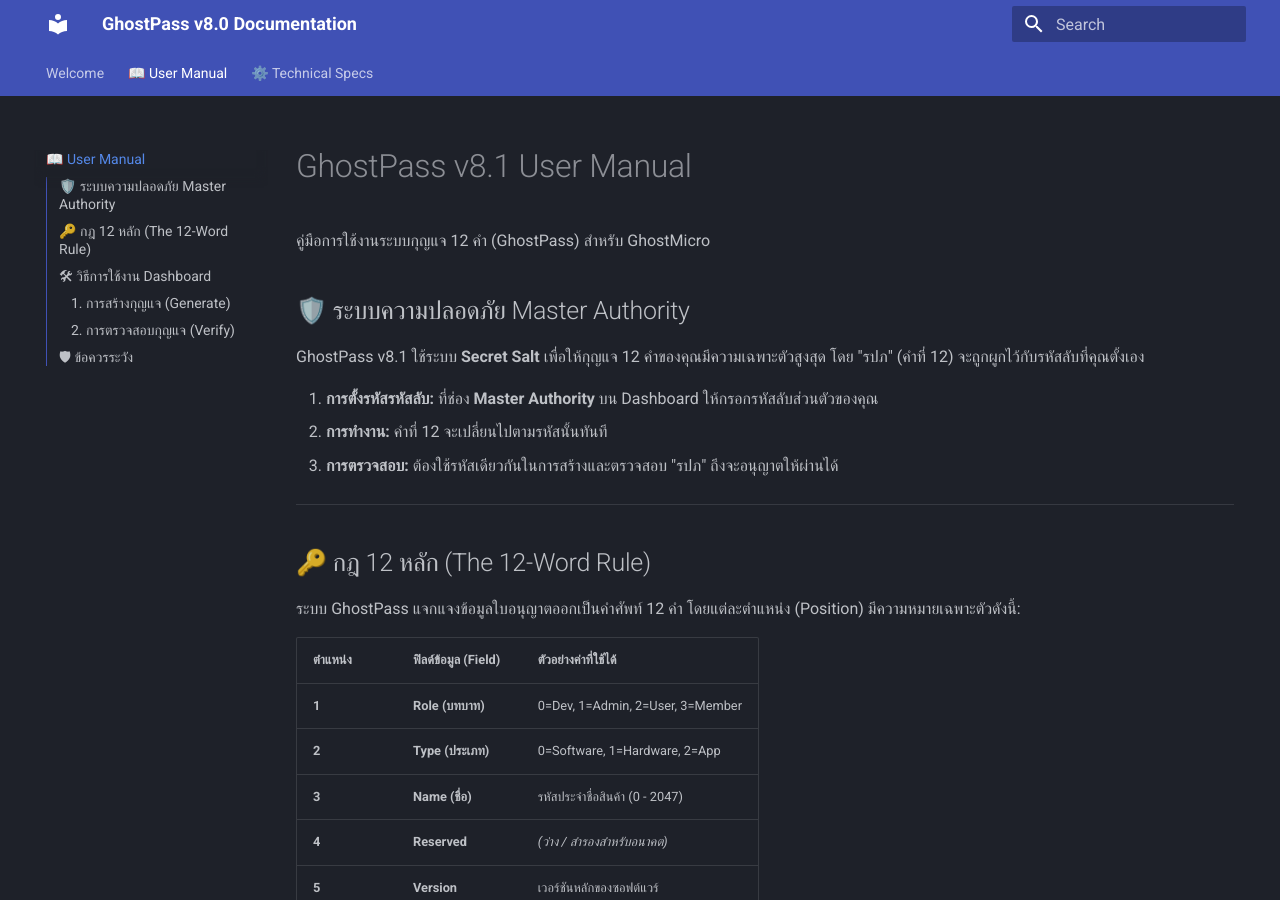
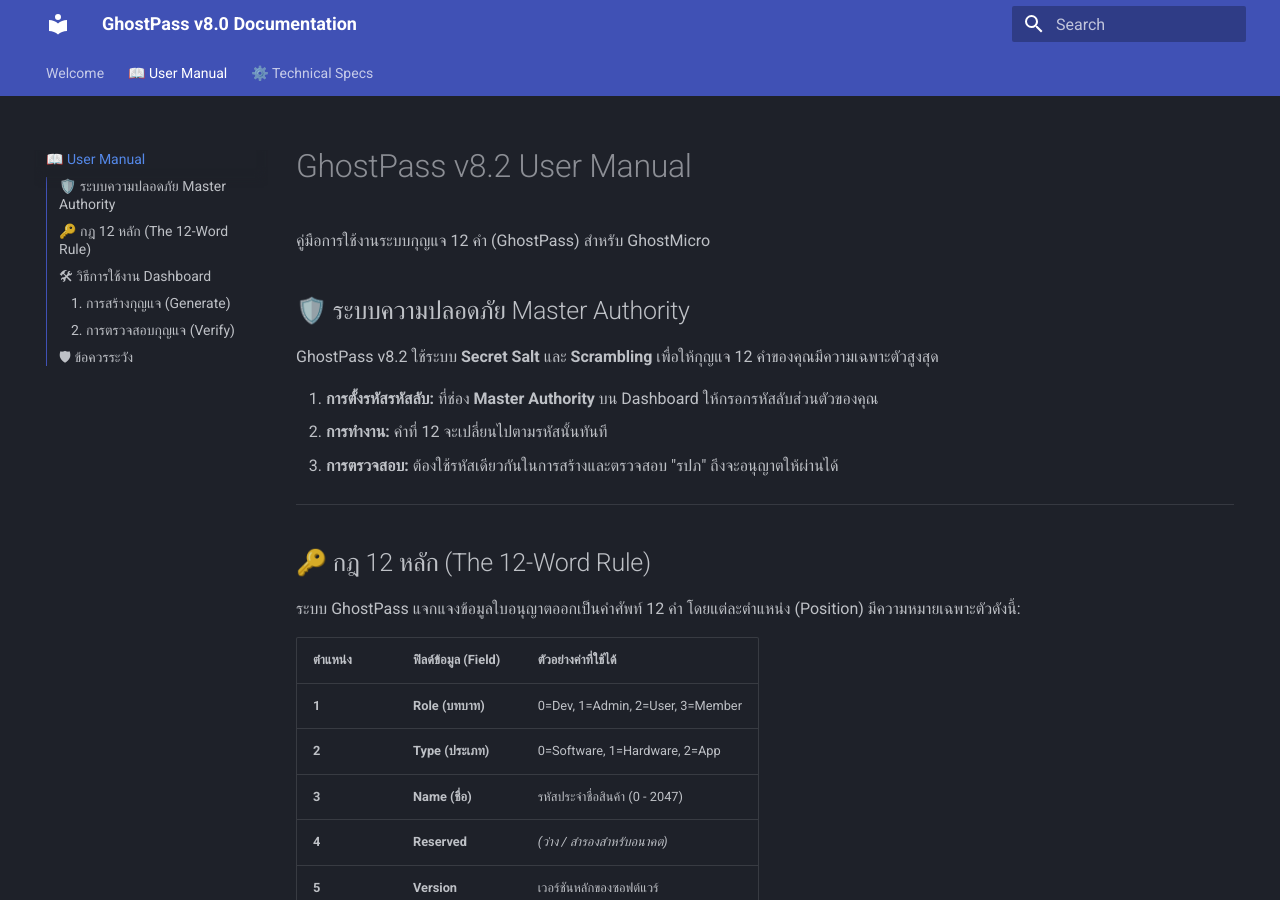
Before and after one commit to GhostMicro/GhostPassV8-Doc, an MkDocs documentation site: the page built from docs/user-guide.md, in a window 1280 px wide and 900 px high. Built offline with MkDocs 1.6.1 and Material for MkDocs 9.7.7, drawn with Linux system fonts in a browser that asks for light colours.

Commit message:
update v8.2

```diff
--- a/docs/user-guide.md
+++ b/docs/user-guide.md
@@ -1,9 +1,9 @@
-# GhostPass v8.1 User Manual
+# GhostPass v8.2 User Manual
 
 คู่มือการใช้งานระบบกุญแจ 12 คำ (GhostPass) สำหรับ GhostMicro
 
 ## 🛡️ ระบบความปลอดภัย Master Authority
-GhostPass v8.1 ใช้ระบบ **Secret Salt** เพื่อให้กุญแจ 12 คำของคุณมีความเฉพาะตัวสูงสุด โดย "รปภ" (คำที่ 12) จะถูกผูกไว้กับรหัสลับที่คุณตั้งเอง
+GhostPass v8.2 ใช้ระบบ **Secret Salt** และ **Scrambling** เพื่อให้กุญแจ 12 คำของคุณมีความเฉพาะตัวสูงสุด
 
 1. **การตั้งรหัสรหัสลับ:** ที่ช่อง **Master Authority** บน Dashboard ให้กรอกรหัสลับส่วนตัวของคุณ
 2. **การทำงาน:** คำที่ 12 จะเปลี่ยนไปตามรหัสนั้นทันที
@@ -14,20 +14,20 @@ GhostPass v8.1 ใช้ระบบ **Secret Salt** เพื่อให้ก
 ## 🔑 กฎ 12 หลัก (The 12-Word Rule)
 ระบบ GhostPass แจกแจงข้อมูลใบอนุญาตออกเป็นคำศัพท์ 12 คำ โดยแต่ละตำแหน่ง (Position) มีความหมายเฉพาะตัวดังนี้:
 
-| ตำแหน่ง | ฟิลด์ข้อมูล (Field) | ตัวอย่างค่าที่ใช้ได้ |
-| :--- | :--- | :--- |
-| **1** | **Role (บทบาท)** | 0=Dev, 1=Admin, 2=User, 3=Member |
-| **2** | **Type (ประเภท)** | 0=Software, 1=Hardware, 2=App |
-| **3** | **Name (ชื่อ)** | รหัสประจำชื่อสินค้า (0 - 2047) |
-| **4** | **Reserved** | *(ว่าง / สำรองสำหรับอนาคต)* |
-| **5** | **Version** | เวอร์ชันหลักของซอฟต์แวร์ |
-| **6** | **Model** | รหัสรุ่นหรือรหัสเครื่อง |
-| **7** | **Production Date** | วันที่ผลิต (รูปแบบ YYMMDD) |
-| **8** | **Activation Date** | วันที่เริ่มเปิดใช้งาน |
-| **9** | **Expiry Date** | วันหมดอายุ (2047 = ตลอดชีพ) |
-| **10** | **SKU** | รหัสสินค้าในสต็อก |
-| **11** | **Reserved** | *(ว่าง / สำรองสำหรับอนาคต)* |
-| **12** | **Security (รปภ)** | **จุดตรวจสอบความถูกต้อง (Checksum)** |
+| ตำแหน่ง  | ฟิลด์ข้อมูล (Field)     | ตัวอย่างค่าที่ใช้ได้                     |
+| :----- | :------------------ | :-------------------------------- |
+| **1**  | **Role (บทบาท)**    | 0=Dev, 1=Admin, 2=User, 3=Member  |
+| **2**  | **Type (ประเภท)**   | 0=Software, 1=Hardware, 2=App     |
+| **3**  | **Name (ชื่อ)**       | รหัสประจำชื่อสินค้า (0 - 2047)          |
+| **4**  | **Reserved**        | *(ว่าง / สำรองสำหรับอนาคต)*           |
+| **5**  | **Version**         | เวอร์ชันหลักของซอฟต์แวร์               |
+| **6**  | **Model**           | รหัสรุ่นหรือรหัสเครื่อง                  |
+| **7**  | **Production Date** | วันที่ผลิต (รูปแบบ YYMMDD)             |
+| **8**  | **Activation Date** | วันที่เริ่มเปิดใช้งาน                    |
+| **9**  | **Expiry Date**     | วันหมดอายุ (2047 = ตลอดชีพ)          |
+| **10** | **SKU**             | รหัสสินค้าในสต็อก                     |
+| **11** | **Reserved**        | *(ว่าง / สำรองสำหรับอนาคต)*           |
+| **12** | **Security (รปภ)**  | **จุดตรวจสอบความถูกต้อง (Checksum)** |
 
 ---
 
```
Also changed, not shown: README.md (+2 -2 lines), docs/dev-guide.md (+4 -2 lines), docs/index.md (+4 -1 lines).
